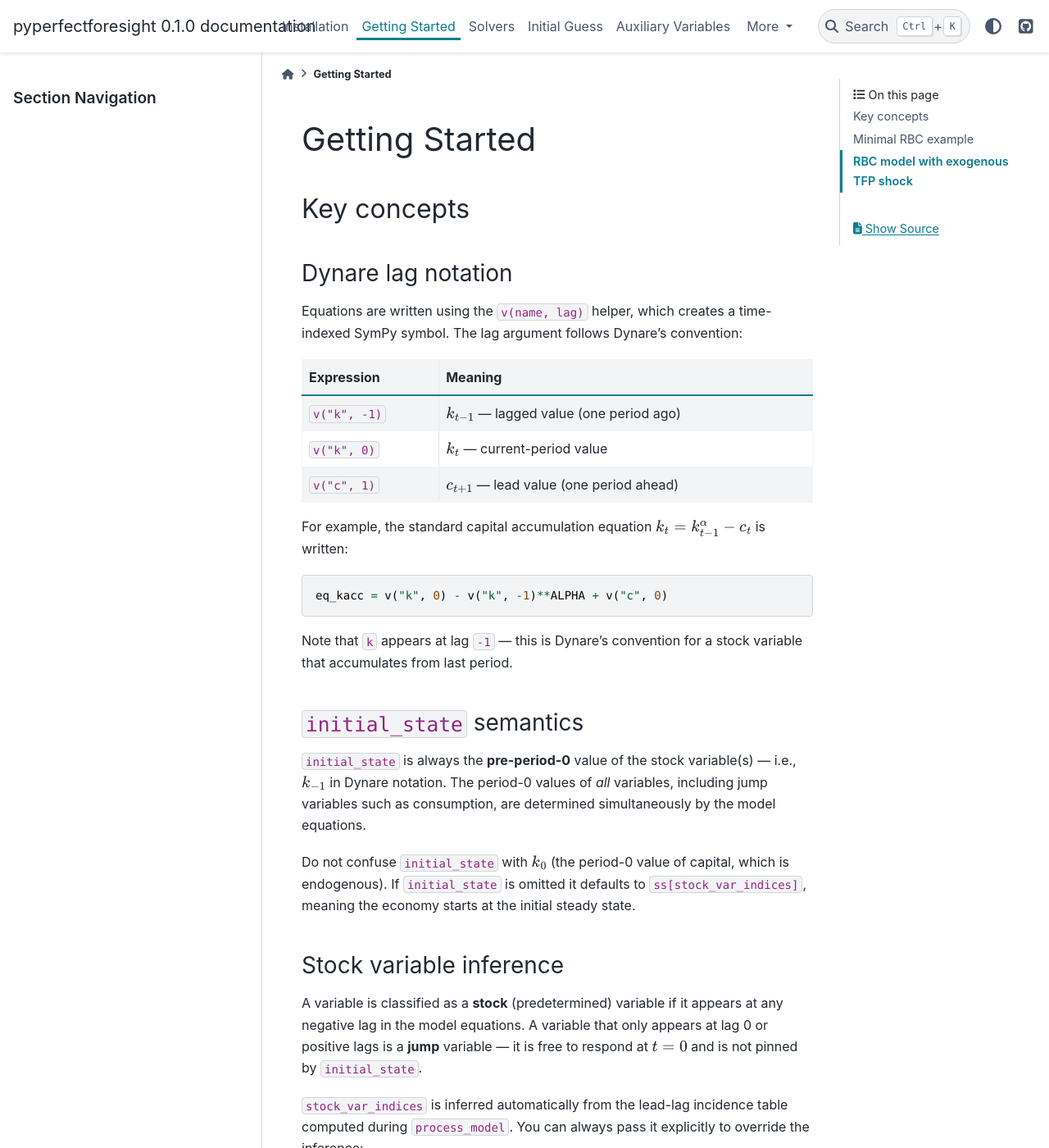
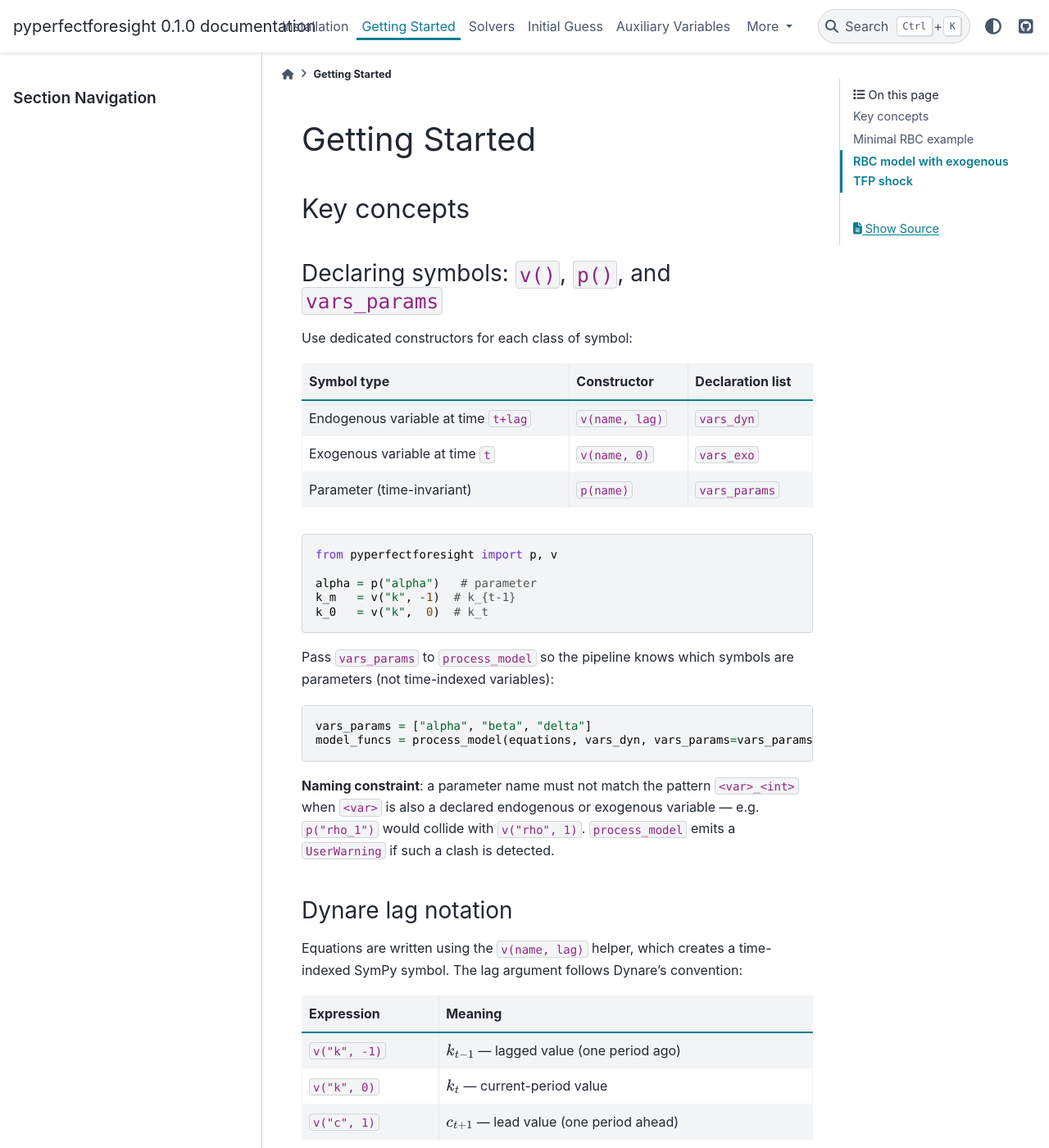
Before and after one commit to Shunsuke-Hori/pyperfectforesight, a Sphinx documentation site: the page built from docs/getting-started.md, in a window 1280 px wide and 1400 px high. Shown: the whole window at 82% size. Built offline with Sphinx 7.4.7 and the PyData theme 0.15.4, drawn with Linux system fonts in a browser that asks for light colours.

Commit message:
docs: add p() to API reference; update examples and getting-started to use p()/vars_params
- Add pyperfectforesight.p to api-reference.md Utilities section
- Remove append_terminal_conditions from api-reference.md (legacy, resolves #17)
- Add p()/vars_params Key Concepts section to getting-started.md
- Update rbc_demo.py, rbc_with_government.py, rbc_with_investment.py:
  - Replace sp.symbols() with p() for parameter declarations
  - Add vars_params=["beta","delta","alpha"] to process_model calls
  - Remove deprecated method='hybr' from solve_perfect_foresight calls

Co-Authored-By: Claude Sonnet 4.6 <noreply@anthropic.com>

````diff
--- a/docs/getting-started.md
+++ b/docs/getting-started.md
@@ -1,6 +1,33 @@
 # Getting Started
 
 ## Key concepts
+
+### Declaring symbols: `v()`, `p()`, and `vars_params`
+
+Use dedicated constructors for each class of symbol:
+
+| Symbol type | Constructor | Declaration list |
+|---|---|---|
+| Endogenous variable at time `t+lag` | `v(name, lag)` | `vars_dyn` |
+| Exogenous variable at time `t` | `v(name, 0)` | `vars_exo` |
+| Parameter (time-invariant) | `p(name)` | `vars_params` |
+
+```python
+from pyperfectforesight import p, v
+
+alpha = p("alpha")   # parameter
+k_m   = v("k", -1)  # k_{t-1}
+k_0   = v("k",  0)  # k_t
+```
+
+Pass `vars_params` to `process_model` so the pipeline knows which symbols are parameters (not time-indexed variables):
+
+```python
+vars_params = ["alpha", "beta", "delta"]
+model_funcs = process_model(equations, vars_dyn, vars_params=vars_params)
+```
+
+**Naming constraint**: a parameter name must not match the pattern `<var>_<int>` when `<var>` is also a declared endogenous or exogenous variable — e.g. `p("rho_1")` would collide with `v("rho", 1)`. `process_model` emits a `UserWarning` if such a clash is detected.
 
 ### Dynare lag notation
 
````
Also changed, not shown: docs/api-reference.md (+1 -1 lines), 3 other files.
